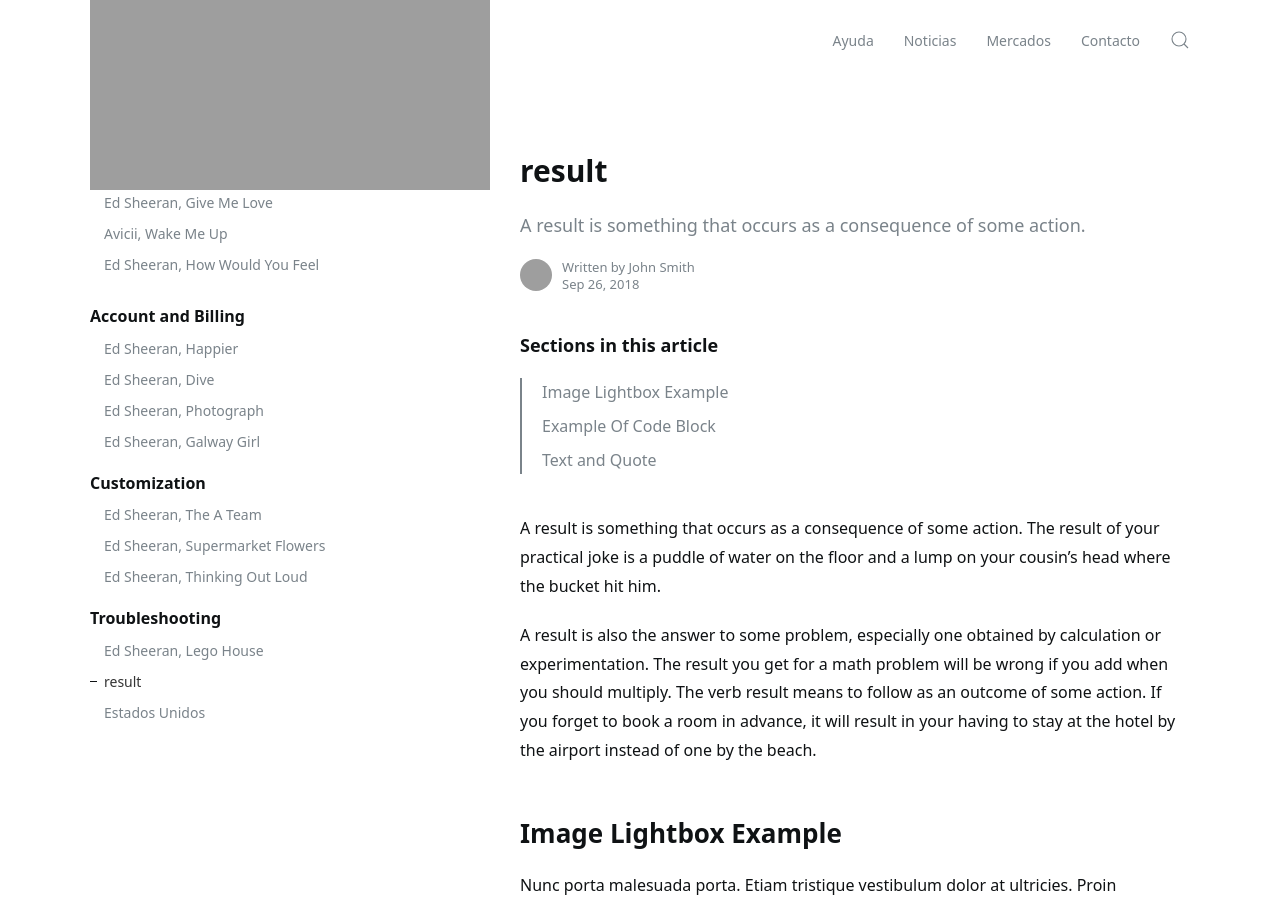
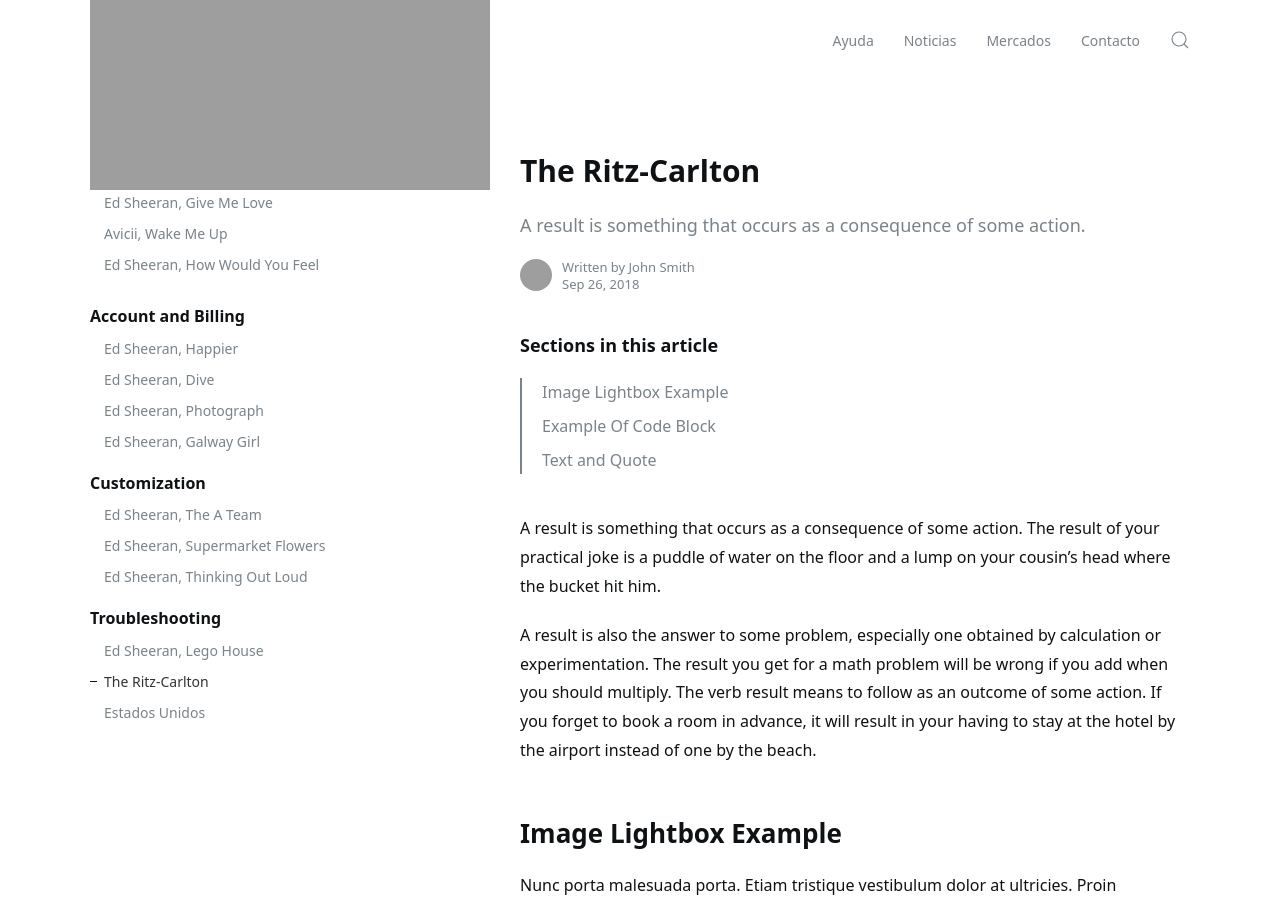
Before and after one commit to jelmii/jelmii.github.io, a Jekyll site: the page built from _docs/collections.md, in a window 1280 px wide and 900 px high. Built offline with Jekyll 4.4.1, drawn with Linux system fonts in a browser that asks for light colours; grey boxes are pictures that could not be loaded.

Commit message:
Update collections.md

```diff
--- a/_docs/collections.md
+++ b/_docs/collections.md
@@ -1,6 +1,6 @@
 ---
 layout: doc
-title: result
+title: The Ritz-Carlton
 subtitle: A result is something that occurs as a consequence of some action.
 author:
 tags: featured
```
